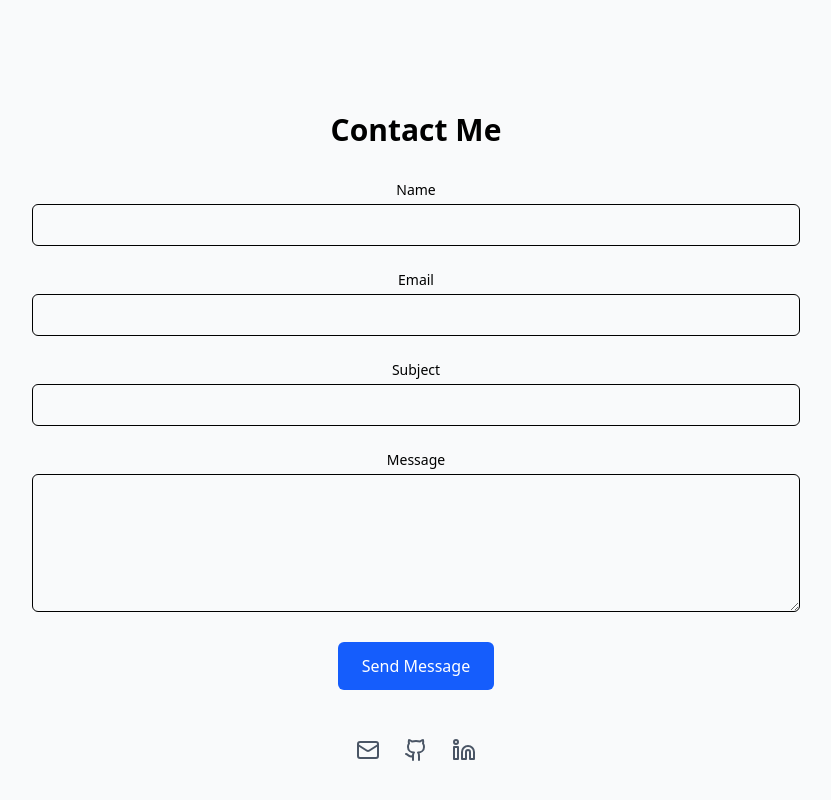
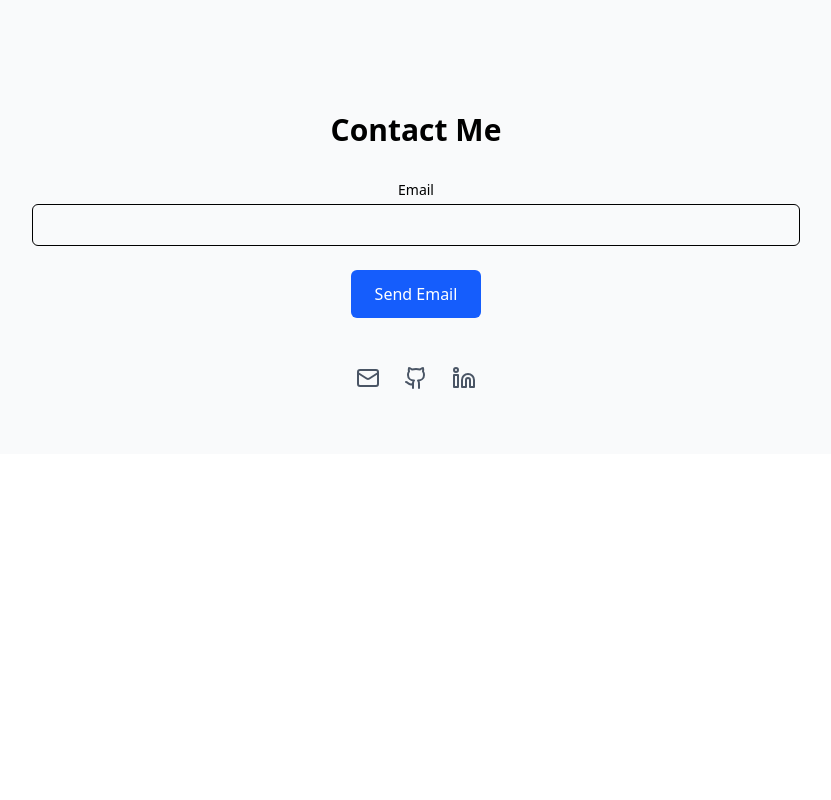
Before and after one commit to rish0018/Portfolio-, a React (Vite) app: page / in a window 1280 px wide. Shown: the part 6062-6862 px from the top of the page, without its empty margins (224-1055 px from the left). After the commit the page ends 6548 px from the top, so only its background shows below. Built offline with nearby package versions, Linux system fonts and the light colour scheme.

Commit message:
Fix to contact section

```diff
--- a/src/components/portfolio/ContactSection.tsx
+++ b/src/components/portfolio/ContactSection.tsx
@@ -1,55 +1,42 @@
-import React, { useState } from 'react';
+// @ts-ignore
+import emailjs from '@emailjs/browser';
+import React, { useState, useRef } from 'react';
 import { Mail, Github, Linkedin } from "lucide-react";
 import { toast } from "../../hooks/use-toast";
-import emailjs from '@emailjs/browser';
 
 const ContactSection = () => {
-  const [formData, setFormData] = useState({
-    name: "",
-    email: "",
-    subject: "",
-    message: ""
-  });
-
-  const handleChange = (e: React.ChangeEvent<HTMLInputElement | HTMLTextAreaElement>) => {
-    setFormData({
-      ...formData,
-      [e.target.name]: e.target.value
-    });
-  };
+  const [email, setEmail] = useState("");
+  const form = useRef<HTMLFormElement>(null);
 
   const handleSubmit = (e: React.FormEvent) => {
     e.preventDefault();
 
-  if (!formData.name || !formData.email || !formData.message) {
+    if (!email) {
       toast({
         title: "Error",
-      description: "Please fill in all required fields",
+        description: "Please enter your email",
         variant: "destructive"
       });
       return;
     }
 
-  emailjs.send(
-    "service_y5uejwo",            // Your Service ID
-    "template_zudlaqh",  // Your Template ID
-    formData,                     // Form data must match template variables
-    "Nma3nJqH13GnxzCBK"        // Your EmailJS Public Key
-  ).then(() => {
+    emailjs.sendForm(
+      "service_y5uejwo",      // Your service ID
+      "template_006mnjm",      // Your template ID (must create one)
+      form.current!,
+      "Nma3nJqH13GnxzCBK"       // Your EmailJS public key
+    )
+    .then(() => {
       toast({
         title: "Success",
-      description: "Your message has been sent!",
+        description: "Your email has been sent!",
       });
-    setFormData({
-      name: "",
-      email: "",
-      subject: "",
-      message: ""
-    });
-  }).catch((error) => {
+      setEmail("");
+    })
+    .catch((error: unknown) => {
       toast({
-      title: "Failed to send",
-      description: "Please try again later.",
+        title: "Error",
+        description: "Something went wrong. Please try again later.",
         variant: "destructive"
       });
       console.error("EmailJS Error:", error);
@@ -61,56 +48,23 @@ const ContactSection = () => {
       <div className="container mx-auto px-4">
         <h2 className="text-3xl font-bold mb-8 text-center">Contact Me</h2>
         <div className="max-w-3xl mx-auto">
-          <form onSubmit={handleSubmit} className="space-y-6">
-            <div>
-              <label htmlFor="name" className="block text-sm font-medium mb-1">Name</label>
-              <input
-                type="text"
-                id="name"
-                name="name"
-                value={formData.name}
-                onChange={handleChange}
-                className="w-full px-4 py-2 border rounded-md"
-              />
-            </div>
+          <form ref={form} onSubmit={handleSubmit} className="space-y-6">
             <div>
               <label htmlFor="email" className="block text-sm font-medium mb-1">Email</label>
               <input
                 type="email"
                 id="email"
-                name="email"
-                value={formData.email}
-                onChange={handleChange}
+                name="user_email"
+                value={email}
+                onChange={(e) => setEmail(e.target.value)}
                 className="w-full px-4 py-2 border rounded-md"
               />
-            </div>
-            <div>
-              <label htmlFor="subject" className="block text-sm font-medium mb-1">Subject</label>
-              <input
-                type="text"
-                id="subject"
-                name="subject"
-                value={formData.subject}
-                onChange={handleChange}
-                className="w-full px-4 py-2 border rounded-md"
-              />
-            </div>
-            <div>
-              <label htmlFor="message" className="block text-sm font-medium mb-1">Message</label>
-              <textarea
-                id="message"
-                name="message"
-                value={formData.message}
-                onChange={handleChange}
-                rows={5}
-                className="w-full px-4 py-2 border rounded-md"
-              ></textarea>
             </div>
             <button
               type="submit"
               className="bg-blue-600 text-white px-6 py-3 rounded-md hover:bg-blue-700 transition-colors"
             >
-              Send Message
+              Send Email
             </button>
           </form>
 
--- /dev/null
+++ b/src/types/emailjs-browser.d.ts
@@ -0,0 +1,4 @@
+declare module '@emailjs/browser' {
+  const emailjs: any;
+  export default emailjs;
+}
--- a/vite.config.ts
+++ b/vite.config.ts
@@ -5,4 +5,5 @@ import tailwindcss from '@tailwindcss/vite'
 // https://vite.dev/config/
 export default defineConfig({
   plugins: [react(),tailwindcss(),],
+
 })
```
Lines whose indentation alone changed are shown as unchanged.
